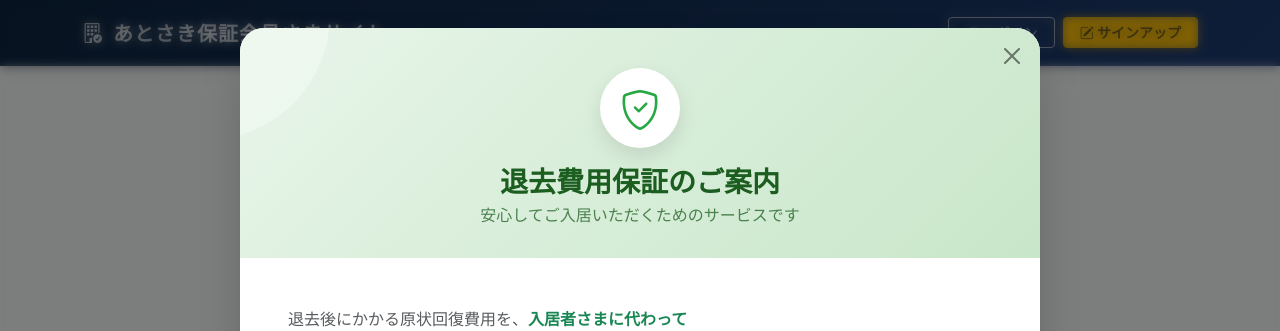
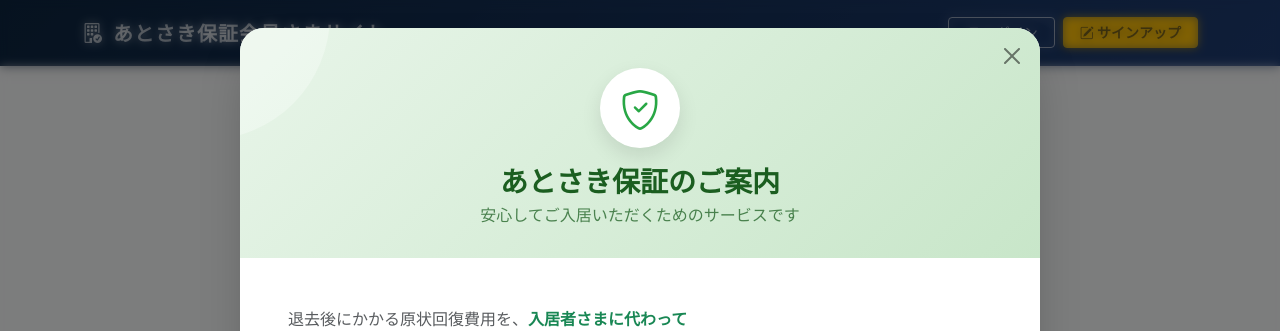
Before and after one commit to k5-kishimoto/LifeSafetyGuarantee, a Django app: page /accounts/signup/ in a window 1280 px wide. Shown: the top 331 px of the page. Run offline with Django 5.2, Linux system fonts and the light colour scheme; some libraries are stand-ins or nearby versions.

Commit message:
サービス名記載

```diff
--- a/templates/accounts/signup.html
+++ b/templates/accounts/signup.html
@@ -294,7 +294,7 @@
                 <div class="guide-icon-box">
                     <i class="bi bi-shield-check"></i>
                 </div>
-                <h3 class="fw-bold mb-1">退去費用保証のご案内</h3>
+                <h3 class="fw-bold mb-1">あとさき保証のご案内</h3>
                 <p class="mb-0 opacity-75">安心してご入居いただくためのサービスです</p>
             </div>
 
```
